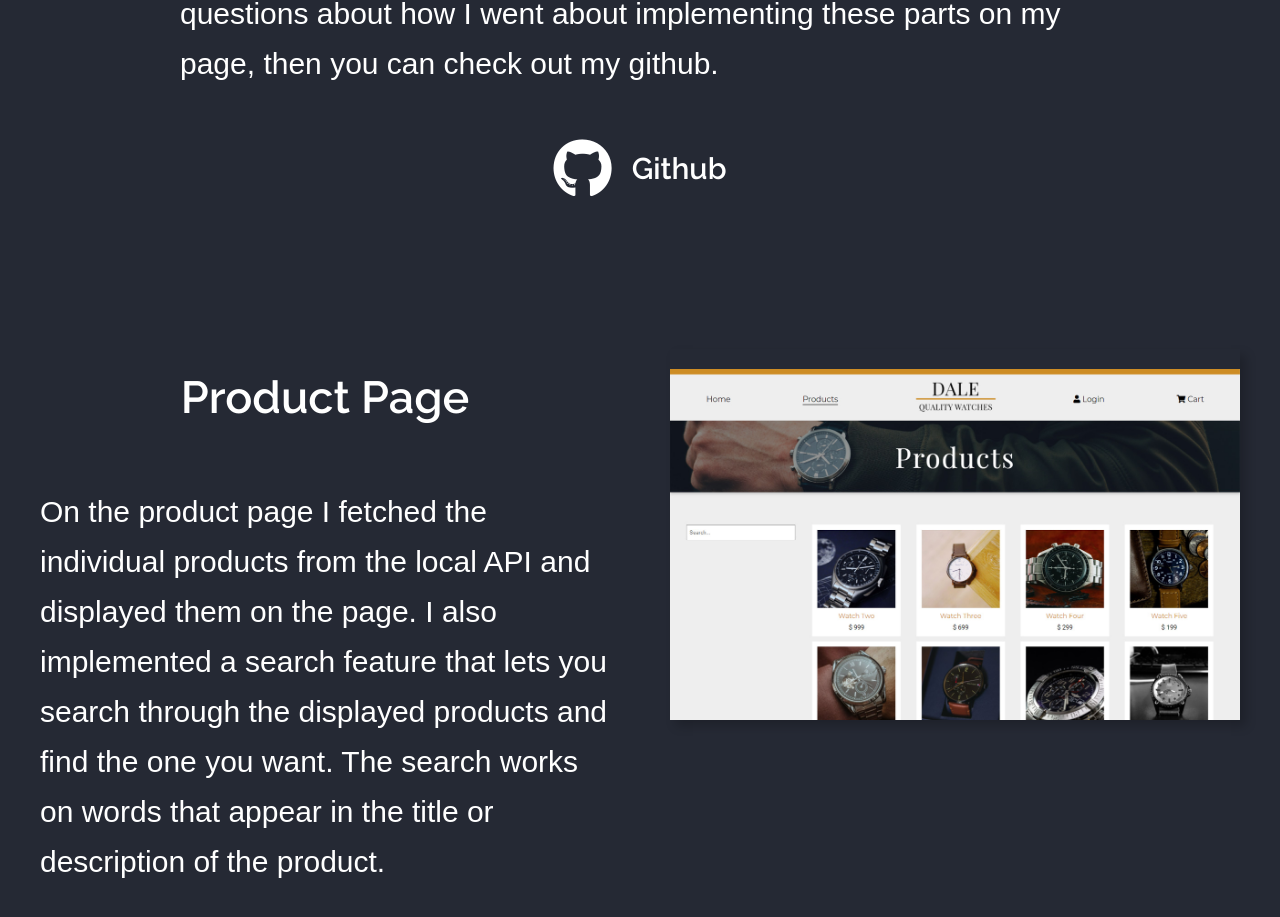
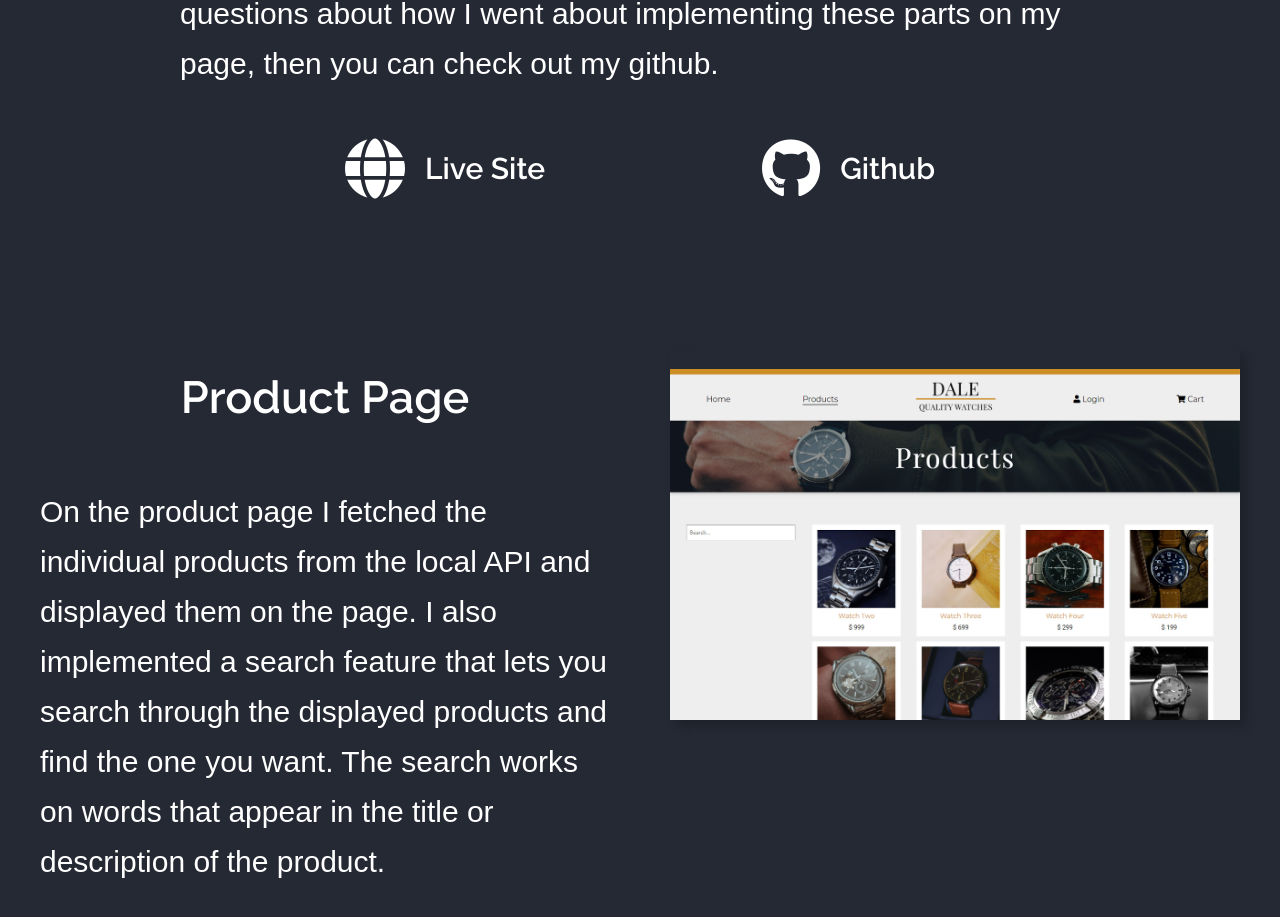
Before and after one commit to SanderDale/portfolio-website, a plain HTML site: page watches-project.html in a window 1280 px wide. Shown: the part 1270-2187 px from the top of the page. Drawn offline with Linux system fonts and the light colour scheme.

Commit message:
added links to live site for watches project

```diff
--- a/watches-project.html
+++ b/watches-project.html
@@ -40,7 +40,8 @@
                 <p>Below I will show some of the features of the site. If you have any questions about how I went about implementing these parts on my page, then you can check out my github.</p>
             </div>
             <div class="social-icons-container">
-                <a href="https://github.com/SanderDale/semester-project-2" target="_blank"><i class="fab fa-github"></i><span>Github</span></a>
+                <a class="live-icon" href="https://sanderdale.no/Semester%20Oppgave/website/index.html" target="_blank"><i class="fas fa-globe"></i><span>Live Site</span></a>
+                <a class="github-icon" href="https://github.com/SanderDale/semester-project-2" target="_blank"><i class="fab fa-github"></i><span>Github</span></a>
             </div>
         </div>
         <div class="project-description-one">
```
